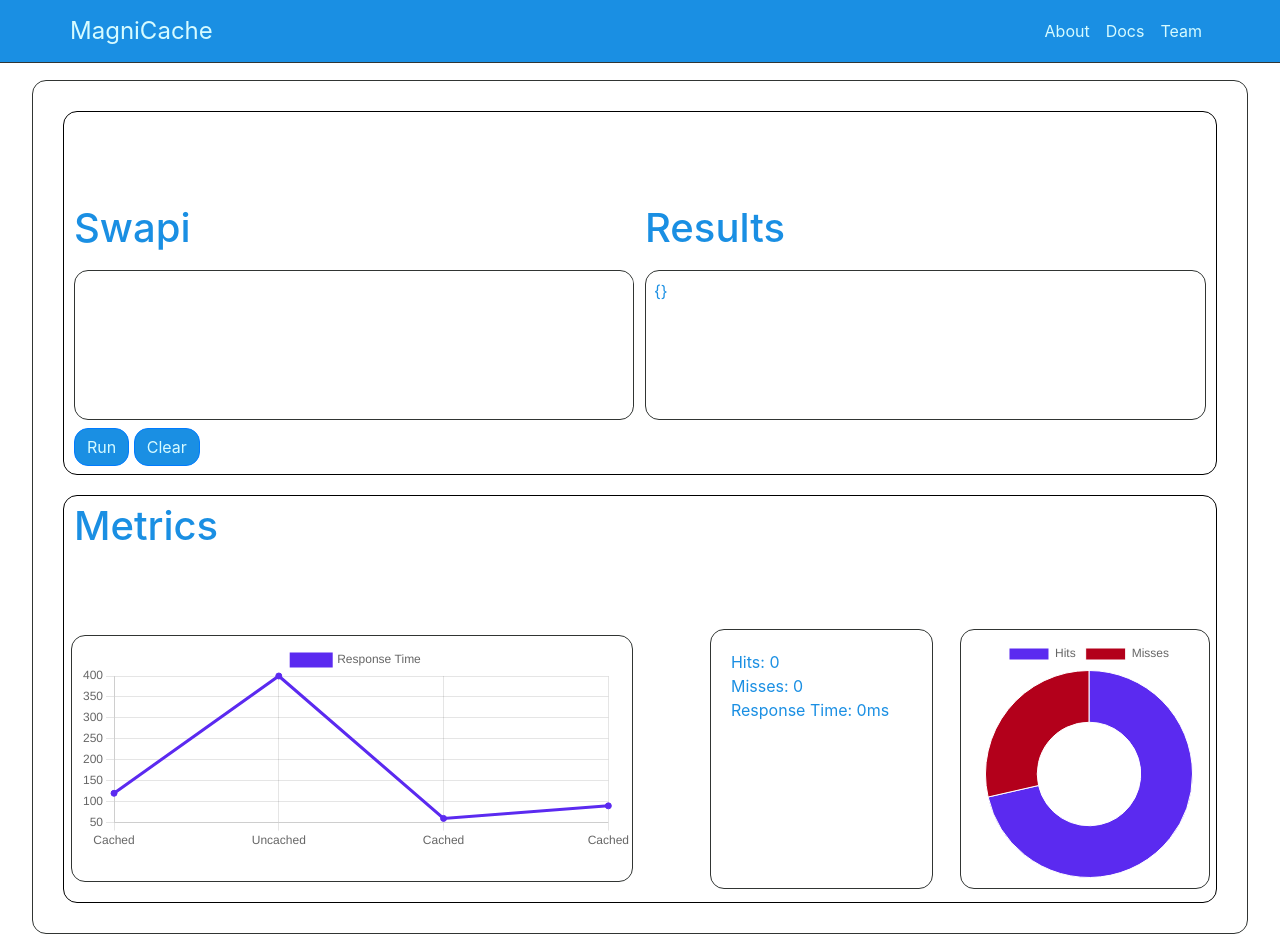
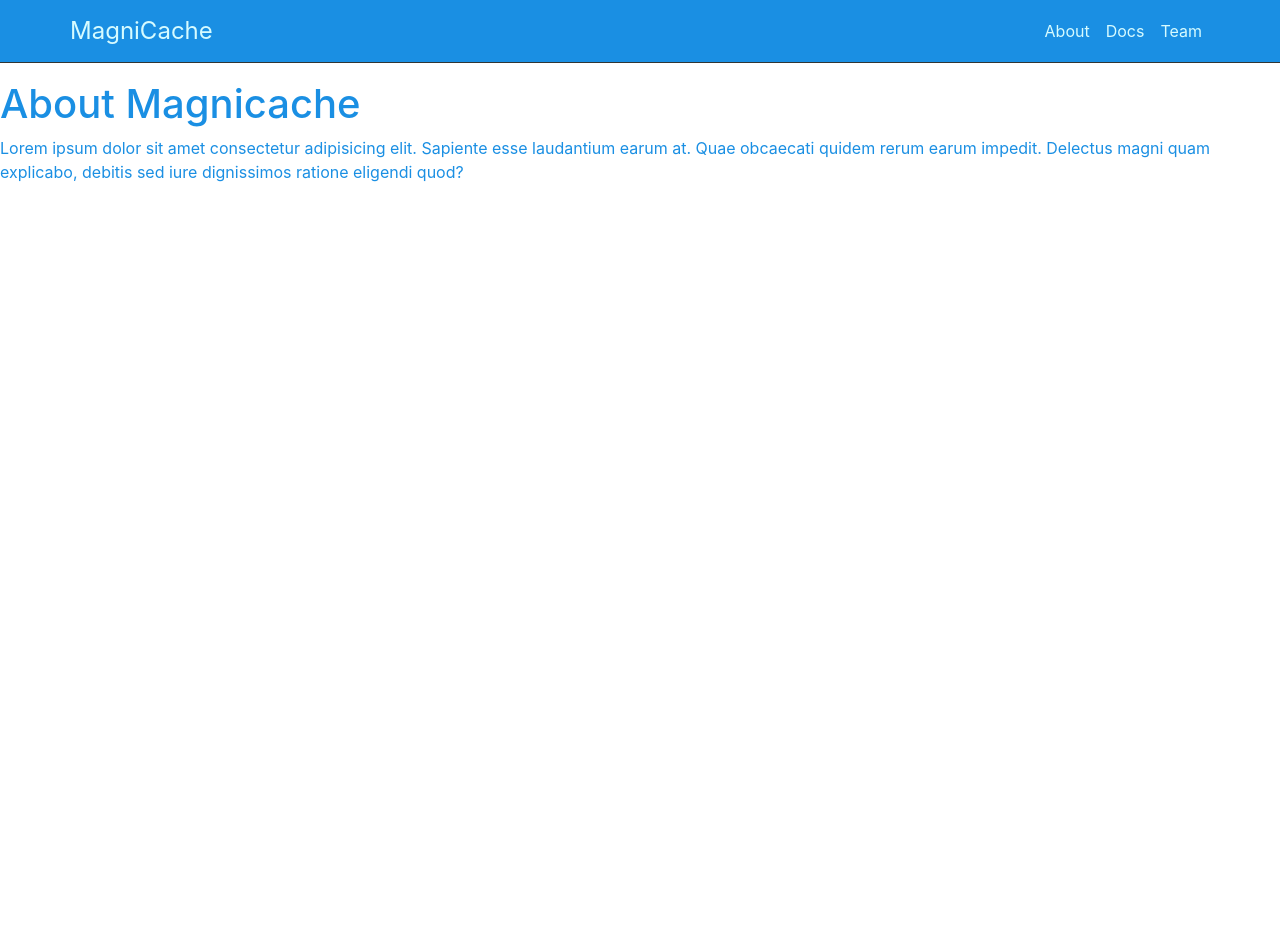
Before and after one commit to oslabs-beta/MagniCache, a React app in the folder client/: page /about in a window 1280 px wide. After the commit the page ends 800 px from the top, so only its background shows below. Built offline with nearby package versions, Linux system fonts and the light colour scheme.

Commit message:
set up react router links

```diff
--- a/client/App.tsx
+++ b/client/App.tsx
@@ -1,14 +1,29 @@
 import React from 'react';
-import MainContainer from './containers/MainContainer';
+import { useState, useEffect, useContext } from 'react';
+import NavBar from './components/NavBar';
+import MetricsContainer from './containers/MetricsContainer';
+import AboutPage from './containers/AboutPage';
+import DocsPage from './containers/DocsPage';
+import TeamPage from './containers/TeamPage';
+import './scss/styles.scss';
+import { Routes, Route, useNavigate, Link } from 'react-router-dom';
 
 // Create a type to easily add types to variables
 type Rtype = React.FC;
 
 const App: Rtype = () => {
   return (
-
-      <MainContainer />
-
+    <div className="maintainer">
+      <NavBar />
+      {/* <MetricsContainer /> */}
+      {/* <AboutPage /> */}
+      <Routes>
+        <Route path="/" element={<MetricsContainer />} />
+        <Route path="/about" element={<AboutPage />} />
+        <Route path="/docs" element={<DocsPage />} />
+        <Route path="/team" element={<TeamPage />} />
+      </Routes>
+    </div>
   );
 };
 
--- a/client/components/NavBar.tsx
+++ b/client/components/NavBar.tsx
@@ -4,22 +4,24 @@ import Nav from 'react-bootstrap/Nav';
 import Navbar from 'react-bootstrap/Navbar';
 import NavDropdown from 'react-bootstrap/NavDropdown';
 import '../scss/styles.scss';
+import { useNavigate } from 'react-router-dom';
 
 const NavBar: React.FC = () => {
+  const navigate = useNavigate();
   return (
     <Navbar fixed="top" className="nav">
       <Container>
-        <Navbar.Brand id="nav-title" href="#home">
+        <Navbar.Brand id="nav-title" href="/">
           MagniCache
         </Navbar.Brand>
         <Nav className="all-nav-links">
-          <Nav.Link id="nav-link" href="#about">
+          <Nav.Link id="nav-link" onClick={() => navigate('/about')}>
             About
           </Nav.Link>
-          <Nav.Link id="nav-link" href="#docs">
+          <Nav.Link id="nav-link" onClick={() => navigate('/docs')}>
             Docs
           </Nav.Link>
-          <Nav.Link id="nav-link" href="#team">
+          <Nav.Link id="nav-link" onClick={() => navigate('/team')}>
             Team
           </Nav.Link>
         </Nav>
--- /dev/null
+++ b/client/containers/AboutPage.tsx
@@ -0,0 +1,17 @@
+import React from 'react';
+
+const AboutPage: React.FC = () => {
+  return (
+    <>
+      <h1>About Magnicache</h1>
+      <p>
+        Lorem ipsum dolor sit amet consectetur adipisicing elit. Sapiente esse
+        laudantium earum at. Quae obcaecati quidem rerum earum impedit. Delectus
+        magni quam explicabo, debitis sed iure dignissimos ratione eligendi
+        quod?
+      </p>
+    </>
+  );
+};
+
+export default AboutPage;
--- /dev/null
+++ b/client/containers/DocsPage.tsx
@@ -0,0 +1,17 @@
+import React from 'react';
+
+const DocsPage: React.FC = () => {
+  return (
+    <>
+      <h1>Documentation</h1>
+      <p>
+        Lorem ipsum dolor sit amet consectetur adipisicing elit. Sapiente esse
+        laudantium earum at. Quae obcaecati quidem rerum earum impedit. Delectus
+        magni quam explicabo, debitis sed iure dignissimos ratione eligendi
+        quod?
+      </p>
+    </>
+  );
+};
+
+export default DocsPage;
--- a/client/containers/MainContainer.tsx
+++ /dev/null
@@ -1,20 +0,0 @@
-import React from 'react';
-import { useState, useEffect, useContext } from 'react';
-import NavBar from '../components/NavBar';
-import MetricsContainer from './MetricsContainer';
-import '../scss/styles.scss';
-import { Routes, Route, useNavigate, Link } from 'react-router-dom';
-
-const MainContainer: React.FC = () => {
-  return (
-    <div className="maintainer">
-      <NavBar />
-      <MetricsContainer />
-      {/* <Routes>
-        <Route path="/" element={<MetricsContainer />} />
-      </Routes> */}
-    </div>
-  );
-};
-
-export default MainContainer;
--- /dev/null
+++ b/client/containers/TeamPage.tsx
@@ -0,0 +1,17 @@
+import React from 'react';
+
+const TeamPage: React.FC = () => {
+  return (
+    <>
+      <h1>Our Team</h1>
+      <p>
+        Lorem ipsum dolor sit amet consectetur adipisicing elit. Sapiente esse
+        laudantium earum at. Quae obcaecati quidem rerum earum impedit. Delectus
+        magni quam explicabo, debitis sed iure dignissimos ratione eligendi
+        quod?
+      </p>
+    </>
+  );
+};
+
+export default TeamPage;
```
Also changed, not shown: 1 other file (tests, documents, lock files or other folders).
